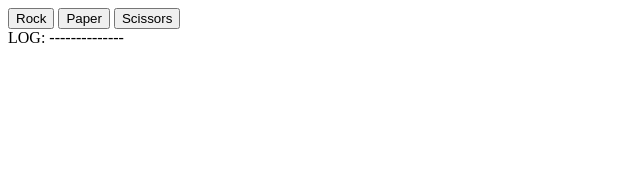
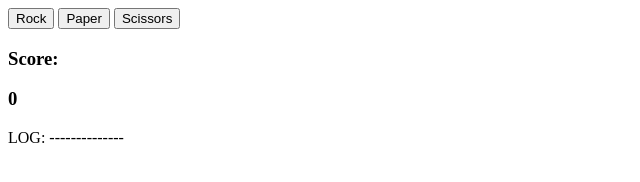
Before and after one commit to lewiscpearson/rockpaperscissors, a plain HTML site: page index.html in a window 1280 px wide. Shown: the whole page, without its empty margins (0-640 px from the left). Drawn offline with Linux system fonts and the light colour scheme.

```diff
--- a/index.html
+++ b/index.html
@@ -13,6 +13,8 @@
     </div>
 
 
+    <h3>Score: <p>0</p></h3>
+
     <div id="log">
         LOG:
         --------------
```
